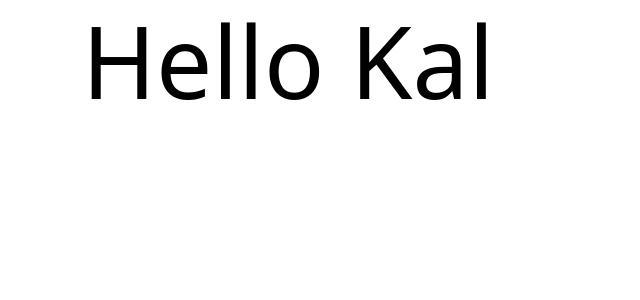
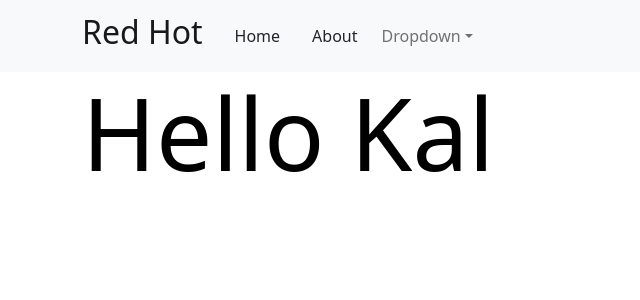
Before and after one commit to BallPanupan/redhot, a Next.js app: page / in a window 1280 px wide. Shown: the top 300 px of the page, without its empty margins (0-640 px from the left). Built offline with nearby package versions, Linux system fonts and the light colour scheme.

Commit message:
import NavbarMenu to layout

```diff
--- a/components/layout.js
+++ b/components/layout.js
@@ -1,9 +1,11 @@
 import React, { PureComponent } from 'react'
+import NavbarMenu from './NavbarMenu'
 
 class Layout extends PureComponent {
   render () {
     return (
       <div className='layout'>
+        <NavbarMenu/>
         { this.props.children }
       </div>
     )
--- a/pages/about.js
+++ b/pages/about.js
@@ -4,7 +4,6 @@ import NavbarMenu from "../components/NavbarMenu";
 function About() {
   return (
     <>
-      <NavbarMenu/>
 
       <Container>
         <h1>About</h1>
```
